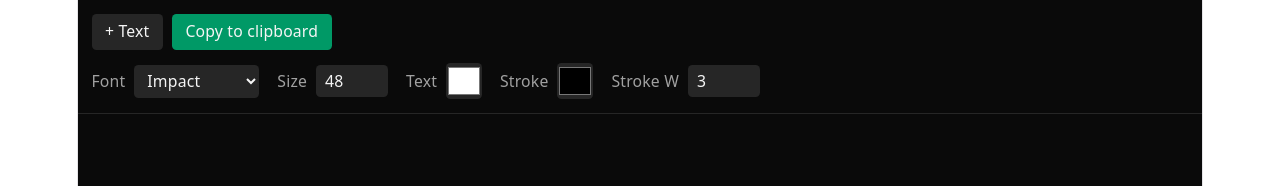
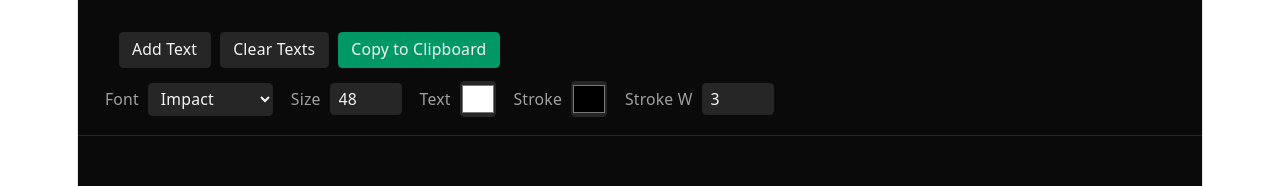
Before and after one commit to aghyadallogie/youmeme, a React (Vite) app: page / in a window 1280 px wide. Shown: the top 186 px of the page. Built offline with nearby package versions, Linux system fonts and the light colour scheme.

Commit message:
feat(Toolbar): add Clear Texts button

```diff
--- a/src/App.tsx
+++ b/src/App.tsx
@@ -49,6 +49,14 @@ export default function App() {
     }));
   };
 
+  const handleClearText = () => {
+    setState((s) => ({
+      ...s,
+      layers: s.layers.filter((l) => l.kind !== 'text'),
+      selectedId: null,
+    }));
+  };
+
   const handleCopy = () => {
     copyElement(canvasRef.current);
   };
@@ -93,6 +101,7 @@ export default function App() {
     <div className="min-h-screen bg-neutral-950 text-neutral-100 flex flex-col">
       <Toolbar
         onAddText={handleAddText}
+        onClearText={handleClearText}
         onCopy={handleCopy}
         copyStatus={status}
         textStyle={state.textStyle}
--- a/src/components/Toolbar.tsx
+++ b/src/components/Toolbar.tsx
@@ -2,6 +2,7 @@ import type { TextStyle } from '../lib/types';
 
 type Props = {
   onAddText: () => void;
+  onClearText: () => void
   onCopy: () => void;
   copyStatus: string;
   textStyle: TextStyle;
@@ -18,28 +19,35 @@ const FONT_OPTIONS = [
 export function Toolbar({
   onAddText,
   onCopy,
+  onClearText,
   copyStatus,
   textStyle,
   onUpdateStyle,
 }: Props) {
   return (
-    <div className="border-b border-neutral-800">
+    <div className="border-b border-neutral-800 p-4 px-6">
       <div className="flex gap-2 p-3">
         <button
           onClick={onAddText}
           className="px-3 py-1.5 rounded bg-neutral-800 hover:bg-neutral-700 text-sm"
         >
-          + Text
+          Add Text
+        </button>
+        <button
+          onClick={onClearText}
+          className="px-3 py-1.5 rounded bg-neutral-800 hover:bg-neutral-700 text-sm"
+        >
+          Clear Texts
         </button>
         <button
           onClick={onCopy}
           className="px-3 py-1.5 rounded bg-emerald-600 hover:bg-emerald-500 text-sm font-medium"
         >
-          {copyStatus === 'copying' ? 'Copying…' : 'Copy to clipboard'}
+          {copyStatus === 'copying' ? 'Copying…' : 'Copy to Clipboard'}
         </button>
       </div>
 
-      <div className="flex flex-wrap items-center gap-4 px-3 pb-3 text-sm">
+      <div className="flex flex-wrap items-center gap-4 text-sm">
         <label className="flex items-center gap-2">
           <span className="text-neutral-400">Font</span>
           <select
@@ -54,7 +62,6 @@ export function Toolbar({
             ))}
           </select>
         </label>
-
         <label className="flex items-center gap-2">
           <span className="text-neutral-400">Size</span>
           <input
```
